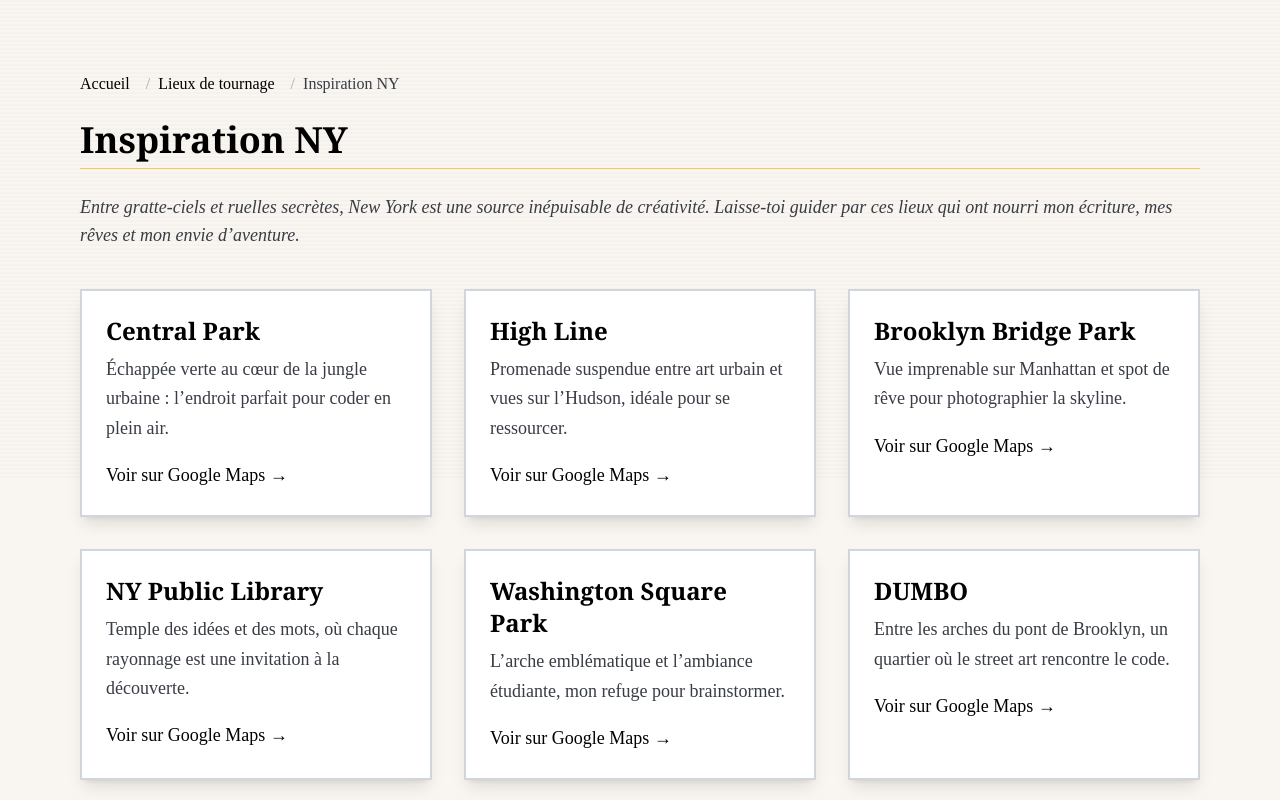
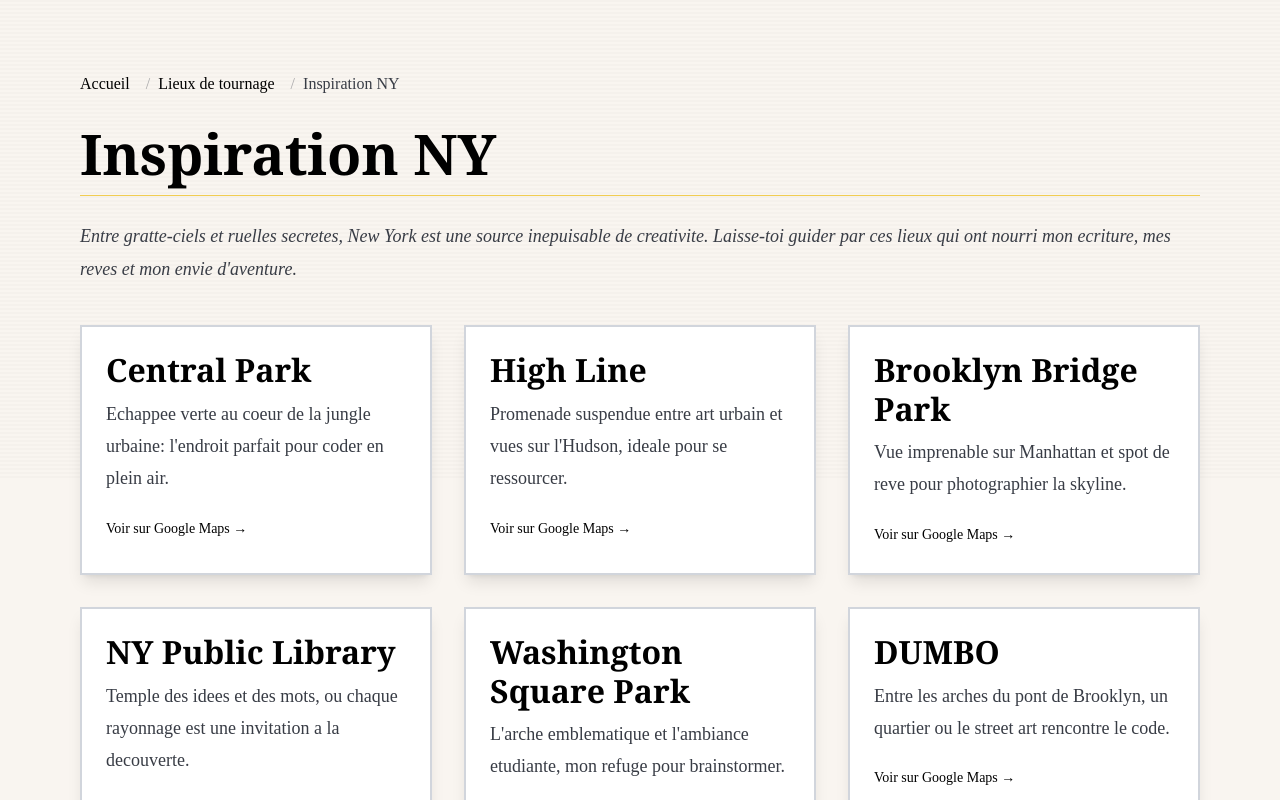
Before and after one commit to GaelleB/code-in-the-city, a Next.js app: page /locations/inspiration-ny in a window 1280 px wide. Shown: the part 320-1120 px from the top of the page. Built offline with nearby package versions, Linux system fonts and the light colour scheme.

Commit message:
Harmonise la page Inspiration NY

```diff
--- a/app/locations/inspiration-ny/page.tsx
+++ b/app/locations/inspiration-ny/page.tsx
@@ -1,7 +1,7 @@
 "use client";
 
+import Link from "next/link";
 import Card from "@/components/Card";
-import Link from "next/link";
 import Breadcrumb from "@/components/Breadcrumb";
 
 export default function InspirationNYPage() {
@@ -9,100 +9,101 @@ export default function InspirationNYPage() {
         <main className="max-w-6xl mx-auto px-4 py-12 animate-fade-in">
             <Breadcrumb />
 
-            <h1 className="text-4xl font-serif font-bold mb-6 border-b border-[var(--color-secondary)] pb-2">
+            <h1 className="typo-h1 font-serif font-bold mb-6 border-b border-[var(--color-secondary)] pb-2">
                 Inspiration NY
             </h1>
-            <p className="mb-10 text-lg text-[var(--color-dark)] italic">
-                Entre gratte-ciels et ruelles secrètes, New York est une source inépuisable de créativité.
-                Laisse-toi guider par ces lieux qui ont nourri mon écriture, mes rêves et mon envie d’aventure.
+            <p className="mb-10 typo-body text-[var(--color-dark)] italic">
+                Entre gratte-ciels et ruelles secretes, New York est une source inepuisable de creativite.
+                Laisse-toi guider par ces lieux qui ont nourri mon ecriture, mes reves et mon envie
+                d&apos;aventure.
             </p>
 
             <section className="grid gap-8 md:grid-cols-2 lg:grid-cols-3">
                 <Card className="bg-white border-2 border-[var(--color-secondary)] shadow-lg">
-                    <h2 className="text-2xl font-serif font-semibold mb-2">Central Park</h2>
-                    <p className="text-[var(--color-dark)] mb-4 leading-relaxed">
-                        Échappée verte au cœur de la jungle urbaine : l’endroit parfait pour coder en plein air.
+                    <h2 className="typo-h2 font-serif font-semibold mb-2">Central Park</h2>
+                    <p className="typo-body text-[var(--color-dark)] mb-4 leading-relaxed">
+                        Echappee verte au coeur de la jungle urbaine: l&apos;endroit parfait pour coder en plein air.
                     </p>
                     <Link
                         href="https://www.google.com/maps/place/Central+Park,+New+York,+NY"
                         target="_blank"
                         rel="noopener noreferrer"
-                        className="text-[var(--color-primary)] hover:underline font-medium"
+                        className="typo-small text-[var(--color-primary)] hover:underline font-medium"
                     >
                         Voir sur Google Maps →
                     </Link>
                 </Card>
 
                 <Card className="bg-white border-2 border-[var(--color-secondary)] shadow-lg">
-                    <h2 className="text-2xl font-serif font-semibold mb-2">High Line</h2>
-                    <p className="text-[var(--color-dark)] mb-4 leading-relaxed">
-                        Promenade suspendue entre art urbain et vues sur l’Hudson, idéale pour se ressourcer.
+                    <h2 className="typo-h2 font-serif font-semibold mb-2">High Line</h2>
+                    <p className="typo-body text-[var(--color-dark)] mb-4 leading-relaxed">
+                        Promenade suspendue entre art urbain et vues sur l&apos;Hudson, ideale pour se ressourcer.
                     </p>
                     <Link
-                        href="https://www.google.com/maps/place/High+Line/@40.7479965,-74.0073398,17z/data=!3m1!4b1!4m6!3m5!1s0x89c259c7840fb4e5:0x583f615c850a3c91!8m2!3d40.7479925!4d-74.0047649!16zL20vMDdqd3dm?entry=ttu&g_ep=EgoyMDI1MDYyMi4wIKXMDSoASAFQAw%3D%3D"
+                        href="https://www.google.com/maps/place/High+Line/"
                         target="_blank"
                         rel="noopener noreferrer"
-                        className="text-[var(--color-primary)] hover:underline font-medium"
+                        className="typo-small text-[var(--color-primary)] hover:underline font-medium"
                     >
                         Voir sur Google Maps →
                     </Link>
                 </Card>
 
                 <Card className="bg-white border-2 border-[var(--color-secondary)] shadow-lg">
-                    <h2 className="text-2xl font-serif font-semibold mb-2">Brooklyn Bridge Park</h2>
-                    <p className="text-[var(--color-dark)] mb-4 leading-relaxed">
-                        Vue imprenable sur Manhattan et spot de rêve pour photographier la skyline.
+                    <h2 className="typo-h2 font-serif font-semibold mb-2">Brooklyn Bridge Park</h2>
+                    <p className="typo-body text-[var(--color-dark)] mb-4 leading-relaxed">
+                        Vue imprenable sur Manhattan et spot de reve pour photographier la skyline.
                     </p>
                     <Link
-                        href="https://www.google.com/maps/place/Pont+de+Brooklyn/@40.7058134,-73.9985485,17z/data=!3m1!4b1!4m6!3m5!1s0x89c25a2343ce7b2b:0x2526ddba7abd465c!8m2!3d40.7060855!4d-73.9968643!16zL20vMGN2NGM?entry=ttu&g_ep=EgoyMDI1MDYyMi4wIKXMDSoASAFQAw%3D%3D"
+                        href="https://www.google.com/maps/place/Pont+de+Brooklyn/"
                         target="_blank"
                         rel="noopener noreferrer"
-                        className="text-[var(--color-primary)] hover:underline font-medium"
+                        className="typo-small text-[var(--color-primary)] hover:underline font-medium"
                     >
                         Voir sur Google Maps →
                     </Link>
                 </Card>
 
                 <Card className="bg-white border-2 border-[var(--color-secondary)] shadow-lg">
-                    <h2 className="text-2xl font-serif font-semibold mb-2">NY Public Library</h2>
-                    <p className="text-[var(--color-dark)] mb-4 leading-relaxed">
-                        Temple des idées et des mots, où chaque rayonnage est une invitation à la découverte.
+                    <h2 className="typo-h2 font-serif font-semibold mb-2">NY Public Library</h2>
+                    <p className="typo-body text-[var(--color-dark)] mb-4 leading-relaxed">
+                        Temple des idees et des mots, ou chaque rayonnage est une invitation a la decouverte.
                     </p>
                     <Link
                         href="https://www.google.com/maps/place/New+York+Public+Library"
                         target="_blank"
                         rel="noopener noreferrer"
-                        className="text-[var(--color-primary)] hover:underline font-medium"
+                        className="typo-small text-[var(--color-primary)] hover:underline font-medium"
                     >
                         Voir sur Google Maps →
                     </Link>
                 </Card>
 
                 <Card className="bg-white border-2 border-[var(--color-secondary)] shadow-lg">
-                    <h2 className="text-2xl font-serif font-semibold mb-2">Washington Square Park</h2>
-                    <p className="text-[var(--color-dark)] mb-4 leading-relaxed">
-                        L’arche emblématique et l’ambiance étudiante, mon refuge pour brainstormer.
+                    <h2 className="typo-h2 font-serif font-semibold mb-2">Washington Square Park</h2>
+                    <p className="typo-body text-[var(--color-dark)] mb-4 leading-relaxed">
+                        L&apos;arche emblematique et l&apos;ambiance etudiante, mon refuge pour brainstormer.
                     </p>
                     <Link
                         href="https://www.google.com/maps/place/Washington+Square+Park,+New+York,+NY"
                         target="_blank"
                         rel="noopener noreferrer"
-                        className="text-[var(--color-primary)] hover:underline font-medium"
+                        className="typo-small text-[var(--color-primary)] hover:underline font-medium"
                     >
                         Voir sur Google Maps →
                     </Link>
                 </Card>
 
                 <Card className="bg-white border-2 border-[var(--color-secondary)] shadow-lg">
-                    <h2 className="text-2xl font-serif font-semibold mb-2">DUMBO</h2>
-                    <p className="text-[var(--color-dark)] mb-4 leading-relaxed">
-                        Entre les arches du pont de Brooklyn, un quartier où le street art rencontre le code.
+                    <h2 className="typo-h2 font-serif font-semibold mb-2">DUMBO</h2>
+                    <p className="typo-body text-[var(--color-dark)] mb-4 leading-relaxed">
+                        Entre les arches du pont de Brooklyn, un quartier ou le street art rencontre le code.
                     </p>
                     <Link
                         href="https://www.google.com/maps/place/DUMBO,+Brooklyn,+NY"
                         target="_blank"
                         rel="noopener noreferrer"
-                        className="text-[var(--color-primary)] hover:underline font-medium"
+                        className="typo-small text-[var(--color-primary)] hover:underline font-medium"
                     >
                         Voir sur Google Maps →
                     </Link>
```
